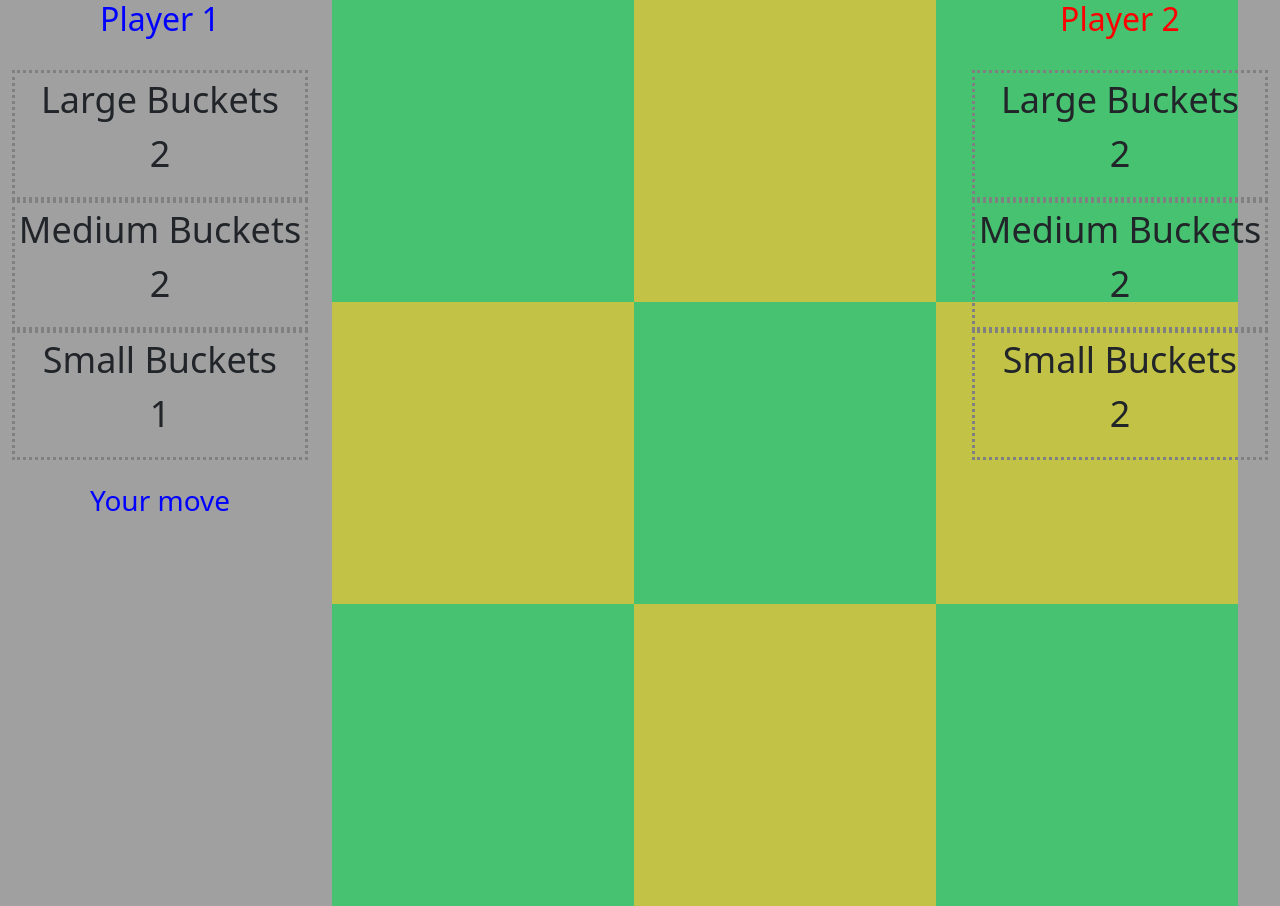
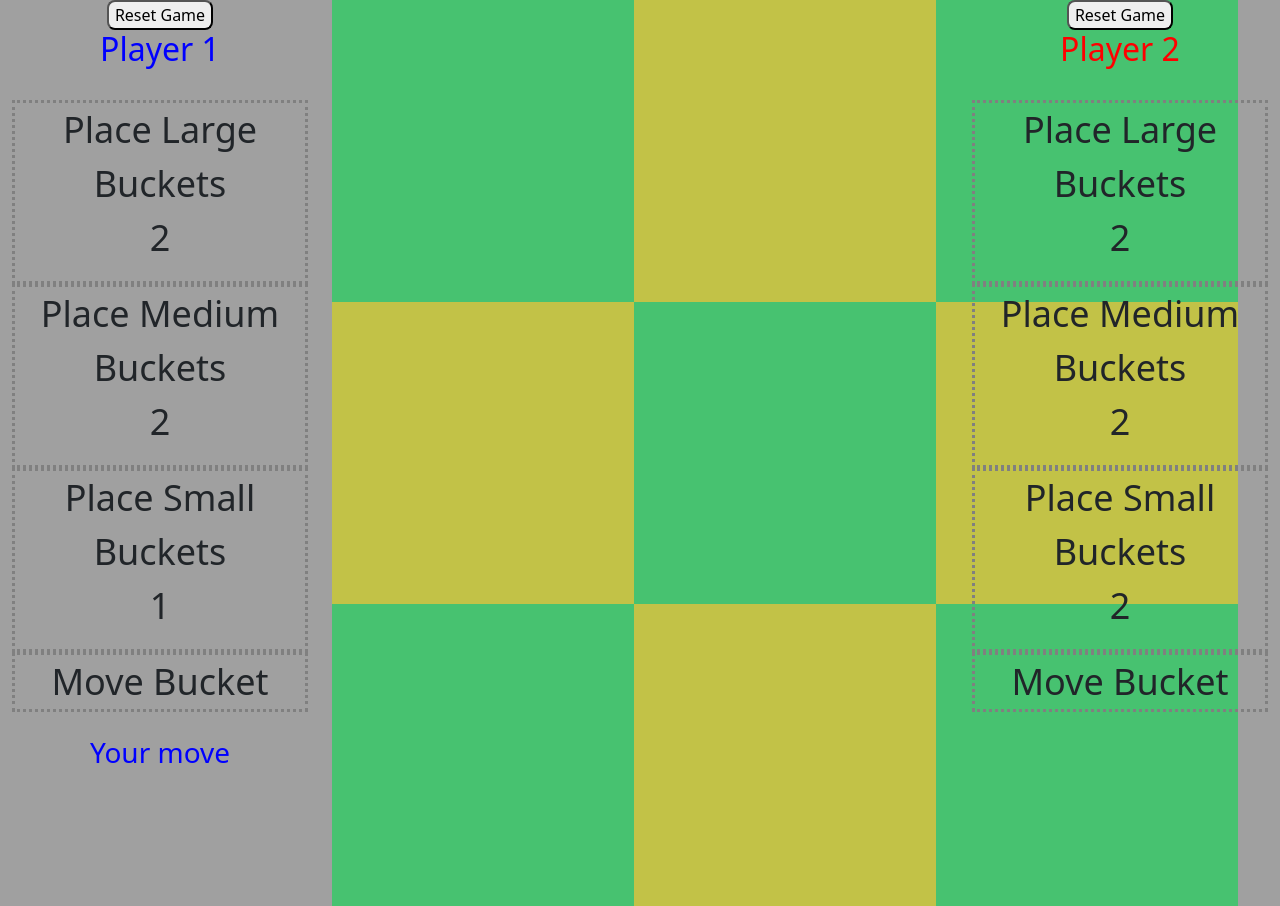
Before and after one commit to mingsit/mini-game, a Django app: page /game in a window 1280 px wide. Run offline with Django 5.2, Linux system fonts and the light colour scheme; data that the repository does not hold is empty; a map, chart or similar area stays blank.

Commit message:
Added move logic, game completed

```diff
--- a/mini_game/templates/game.html
+++ b/mini_game/templates/game.html
@@ -3,31 +3,38 @@
     <head>
         <link href="https://cdn.jsdelivr.net/npm/bootstrap@5.0.2/dist/css/bootstrap.min.css" rel="stylesheet" integrity="sha384-EVSTQN3/azprG1Anm3QDgpJLIm9Nao0Yz1ztcQTwFspd3yD65VohhpuuCOmLASjC" crossorigin="anonymous">
         <title>Tic-Tac-Toe!</title>
+        <style>
+            .round-button {border-radius: 8px;}
+        </style>
         <script>
             var size = -1
             var pos = "-1,-1"
             var player = 1
-            var msg = "";
-            window.onload = function() {
+            var msg = ""
+            var action_type = "place"
+            function reset_game(refresh=true) {
                 var xhttp = new XMLHttpRequest();
+                if (refresh) {
+                    alert('Successfully reset')
+                    window.location.reload();
+                }
                 xhttp.open("GET", "/reset", true);
                 xhttp.send();
                 var elems =  document.getElementsByClassName('cal_height');
                 var elem_width = elems[0].offsetWidth / elems.length;
-                console.log(elem_width)
+                console.log(elem_width, refresh)
                 for (const elem of elems) {
                     elem.style.height = `${elem_width}px`; // width in PIXELS
                 }
             }
+            window.onload = function() {reset_game(refresh=false)}
             function use_bucket(bucket_size){
                 console.log('Use Bucket ' + bucket_size);
+                action_type = 'place'
                 size = bucket_size
                 pos = "-1,-1"
-                base_id = "player_" + player + "_bucket_"
-                for (let i = 0; i <= 2; i++) {
-                    document.getElementById(base_id + i).style.borderColor = "grey"
-                }
-                search_id = base_id + size
+                reset_color()
+                search_id = `player_${player}_bucket_${size}`
                 var num_bucket = document.getElementById(search_id).getAttribute("value")
                 if (num_bucket == 0){
                     alert('No such bucket remaining.')
@@ -45,52 +52,88 @@
                 document.getElementById(search_id).setAttribute("value", num_bucket - 1)
                 document.querySelectorAll('#' + search_id + ' p')[0].innerHTML = num_bucket - 1
             }
-            function draw_circle(elem) {
+            function draw_circle(elem, target_size, target_player) {
                 var elems =  document.getElementsByClassName('cal_height');
                 var elem_width = elems[0].offsetWidth / elems.length;
-                var radius = (size + 1) * 24
+                var radius = (target_size + 1) * 24
                 const ctx = elem.getContext("2d");
                 ctx.beginPath();
                 ctx.arc(elem_width/2, 75, radius, 0, 2 * Math.PI);
-                if (player == 1) {
+                if (target_player == 1) {
                     ctx.fillStyle = "blue";
                 } else {
                     ctx.fillStyle = "red";
                 }
                 ctx.fill();
-                ctx.stroke();
             }
-            function place_bucket(new_pos) {
+            function remove_circle(elem, rgb_color){
+                var elems =  document.getElementsByClassName('cal_height');
+                var elem_width = elems[0].offsetWidth / elems.length;
+                const ctx = elem.getContext("2d");
+                ctx.beginPath();
+                ctx.arc(elem_width/2, 75, 75, 0, 2 * Math.PI);
+                ctx.fillStyle = rgb_color;
+                ctx.fill();
+            }
+            function place_bucket(new_pos, target_size, target_player, remove=false) {
+                console.log('Place Bucket:' + new_pos)
                 elem = document.getElementById(new_pos)
-                draw_circle(elem)
+                if (remove) {
+                    if ((parseInt(new_pos.split(',')[0]) + parseInt(new_pos.split(',')[1])) % 2 == 0) {
+                        rgb_color = "rgb(71, 194, 112)"
+                    } else {
+                        rgb_color = "rgb(194, 194, 71)"
+                    }
+                    remove_circle(elem, rgb_color)
+                }
+                if (target_size != -1) {
+                    console.log('Draw Circle')
+                    draw_circle(elem, target_size, target_player)
+                }
+
                 // document.getElementById(new_pos).setAttribute("class", "circle-" + size)
             }
+            function move_bucket() {
+                action_type = "move"
+                size = -1
+                search_id = `player_${player}_move_bucket`
+                to_color = "red"
+                if (player == 1) {
+                    to_color = "blue"
+                }
+                document.getElementById(search_id).style.borderColor = to_color
+            }
+            function reset_color() {
+                for (let p = 1; p <= 2; p++) {
+                    for (let i = 0; i <= 2; i++) {
+                        elem_id = `player_${p}_bucket_${i}`
+                        document.getElementById(elem_id).style.borderColor = "grey"
+                    }
+                    elem_id = `player_${p}_move_bucket`
+                    document.getElementById(elem_id).style.borderColor = "grey"
+                }
+            }
             function swap_player(){
+                pos = "-1,-1"
+                reset_color()
                 if (player == 1) {
                     player = 2
-                    base_id = "player_1_bucket_"
-                    for (let i = 0; i <= 2; i++) {
-                        document.getElementById(base_id + i).style.borderColor = "grey"
-                    }
                     document.getElementById('player_2').style.display = "block"
                     document.getElementById('player_1').style.display = "none"
                 } else {
                     player = 1
-                    base_id = "player_2_bucket_"
-                    for (let i = 0; i <= 2; i++) {
-                        document.getElementById(base_id + i).style.borderColor = "grey"
-                    }
                     document.getElementById('player_1').style.display = "block"
                     document.getElementById('player_2').style.display = "none"
                 }
             }
             function do_action(x, y){
-                if (size == '-1') {
+                if (action_type == 'place') {
+                    if (size == '-1' && pos == "-1,-1") {
                         alert('Please select a bucket first.')
                     } else {
                         new_pos = x + "," + y
-                    action = size + "_" + pos + "_" + new_pos
-                    console.log(action)
+                        if (pos == "-1,-1") {
+                            action = size + "_" + new_pos
                             var xhttp = new XMLHttpRequest();
                             xhttp.onreadystatechange = function() {
                                 if (this.readyState == 4 && this.status == 200) {
@@ -98,7 +141,39 @@
                                     console.log(msg);
                                     if (msg != "Invalid action") {
                                         handle_remaining_buckets()
-                                place_bucket(new_pos)
+                                        place_bucket(new_pos, size, player)
+                                        if (msg) {
+                                            alert(msg)
+                                        }
+                                        swap_player()
+                                    } else {
+                                        alert(msg)
+                                    }
+                                }
+                            };
+                            xhttp.open("GET", "/game?action=" + action, true);
+                            xhttp.send();
+                        } else {
+                            action = pos + "_" + new_pos
+                            var xhttp = new XMLHttpRequest();
+                            xhttp.onreadystatechange = function() {
+                                if (this.readyState == 4 && this.status == 200) {
+                                    msg = this.responseText
+                                    console.log(msg);
+                                    if (msg != "Invalid action") {
+                                        if (msg.includes('|')) {
+                                            // get size and player for new pos and old pos
+                                            var new_size = parseInt(msg.split('|')[0])
+                                            var old_size = parseInt(msg.split('|')[2])
+                                            var old_player = parseInt(msg.split('|')[3])
+                                            size = parseInt(new_size)
+                                            old_size = parseInt(old_size)
+                                            place_bucket(new_pos, size, player)
+                                            place_bucket(pos, old_size, old_player, remove=true)
+                                        }
+                                        if (msg.includes('win')) {
+                                            alert(msg)
+                                        }
                                         swap_player()
                                     } else {
                                         alert(msg)
@@ -109,22 +184,32 @@
                             xhttp.send();
                         }
                     }
+                } else {
+                    action_type = 'place'
+                    pos = `${x},${y}`
+                    console.log('Move from:' + pos)
+                }
+            }
         </script>
     </head>
 <body style="background-color:rgb(160, 160, 160);text-align:center;">
 <div class="container-fluid">
   <div class="row">
     <div class="col-lg-3">
+        <button class="round-button" onclick="reset_game()">Reset Game</button>
         <h2 style="color:blue">Player 1</h2>
         <br>
         <div style="border-style: dotted; border-color: grey; font-size: 36px;" id="player_1_bucket_2" onclick="use_bucket(2)" value="{{buckets.1.2}}">
-            <label>Large Buckets</label> <p>{{buckets.1.2}}</p>
+            <label>Place Large Buckets</label> <p>{{buckets.1.2}}</p>
         </div>
         <div style="border-style: dotted; border-color: grey; font-size: 36px;" id="player_1_bucket_1" onclick="use_bucket(1)" value="{{buckets.1.1}}">
-            <label>Medium Buckets</label> <p>{{buckets.1.1}}</p>
+            <label>Place Medium Buckets</label> <p>{{buckets.1.1}}</p>
         </div>
         <div style="border-style: dotted; border-color: grey; font-size: 36px;" id="player_1_bucket_0" onclick="use_bucket(0)" value="{{buckets.1.0}}">
-            <label>Small Buckets</label> <p>{{buckets.1.0}}</p>
+            <label>Place Small Buckets</label> <p>{{buckets.1.0}}</p>
+        </div>
+        <div style="border-style: dotted; border-color: grey; font-size: 36px;" id="player_1_move_bucket" onclick="move_bucket()">
+            <label>Move Bucket</label>
         </div>
         <br>
         <span style="display: block;" id="player_1">
@@ -149,16 +234,20 @@
         </table>
     </div>
     <div class="col-lg-3">
+        <button class="round-button" onclick="reset_game()">Reset Game</button>
         <h2 style="color:red">Player 2</h2>
         <br>
         <div style="border-style: dotted; border-color: grey; font-size: 36px;" id="player_2_bucket_2" onclick="use_bucket(2)" value="{{buckets.2.2}}">
-            <label>Large Buckets</label> <p>{{buckets.2.2}}</p>
+            <label>Place Large Buckets</label> <p>{{buckets.2.2}}</p>
         </div>
         <div style="border-style: dotted; border-color: grey; font-size: 36px;" id="player_2_bucket_1" onclick="use_bucket(1)" value="{{buckets.2.1}}">
-            <label>Medium Buckets</label> <p>{{buckets.2.1}}</p>
+            <label>Place Medium Buckets</label> <p>{{buckets.2.1}}</p>
         </div>
         <div style="border-style: dotted; border-color: grey; font-size: 36px;" id="player_2_bucket_0" onclick="use_bucket(0)" value="{{buckets.2.0}}">
-            <label>Small Buckets</label> <p>{{buckets.2.0}}</p>
+            <label>Place Small Buckets</label> <p>{{buckets.2.0}}</p>
+        </div>
+        <div style="border-style: dotted; border-color: grey; font-size: 36px;" id="player_2_move_bucket" onclick="move_bucket()">
+            <label>Move Bucket</label>
         </div>
         <br>
         <span style="display: none;" id="player_2">
--- a/mini_game/views.py
+++ b/mini_game/views.py
@@ -37,7 +37,19 @@ def game(request):
         logging.info(msg)
         if not msg:
             msg = ""
-        return HttpResponse(msg)
+        if ',' in action.split('_')[0]:
+            if msg:
+                return HttpResponse(msg)
+            # move bucket, return size and player for new pos and old pos
+            old_pos_str, new_pos_str = action.split('_')
+            new_pos = tuple([int(v) for v in new_pos_str.split(',')])
+            old_pos = tuple([int(v) for v in old_pos_str.split(',')])
+            new_player, new_size = ttt.get_largest_bucket_info(new_pos, info='all')
+            old_player, old_size = ttt.get_largest_bucket_info(old_pos, info='all')
+            info_str = f"{new_size}|{new_player}|{old_size}|{old_player}"
+            return HttpResponse(info_str)
+        else:
+            return HttpResponse(msg)
     return HttpResponse(template.render(context, request))
 
 def reset(request):
```
Also changed, not shown: backend.py (+58 -18 lines). Lines whose indentation alone changed are shown as unchanged.
